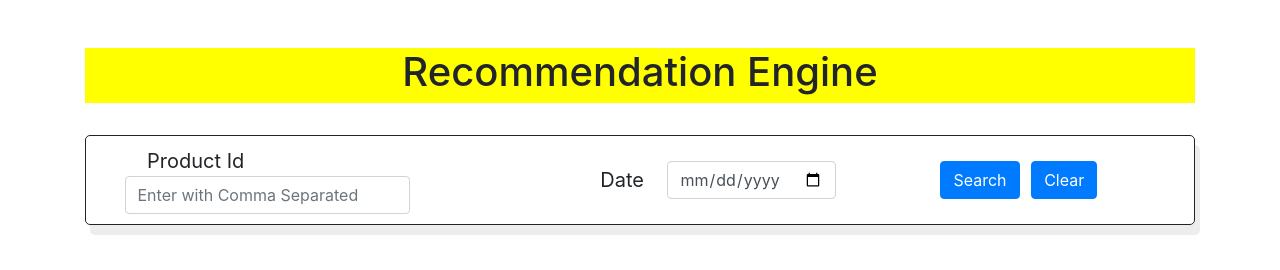
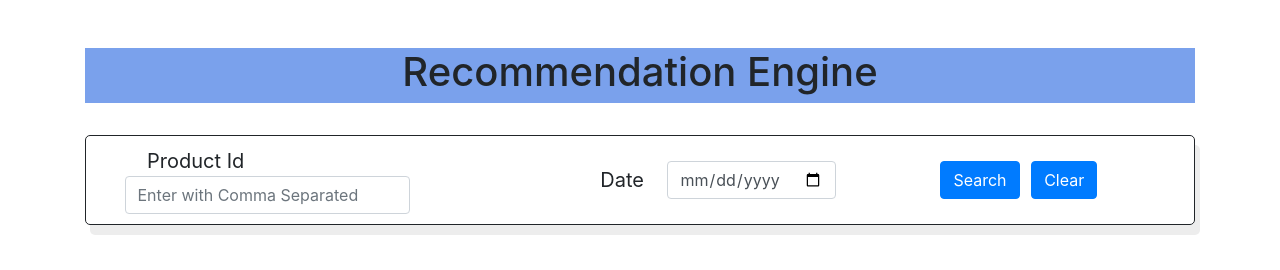
Before and after one commit to vikki1719/shelfpipeline, a Django app: page / in a window 1280 px wide. Shown: the top 270 px of the page. Run offline with Django 3.2, Linux system fonts and the light colour scheme; some libraries are stand-ins or nearby versions.

Commit message:
Update home.html

```diff
--- a/templates/home.html
+++ b/templates/home.html
@@ -33,7 +33,7 @@
 </style>
 <body>
 <div class="container">
-    <h1 align="center" style="height:55px;background-color:yellow;">
+    <h1 align="center" style="height:55px;background-color:#7AA1EC;">
         Recommendation Engine
     </h1><br/>
     <form action="{% url 'home' %}" class="form-inline" id="form1" method="POST">
```
